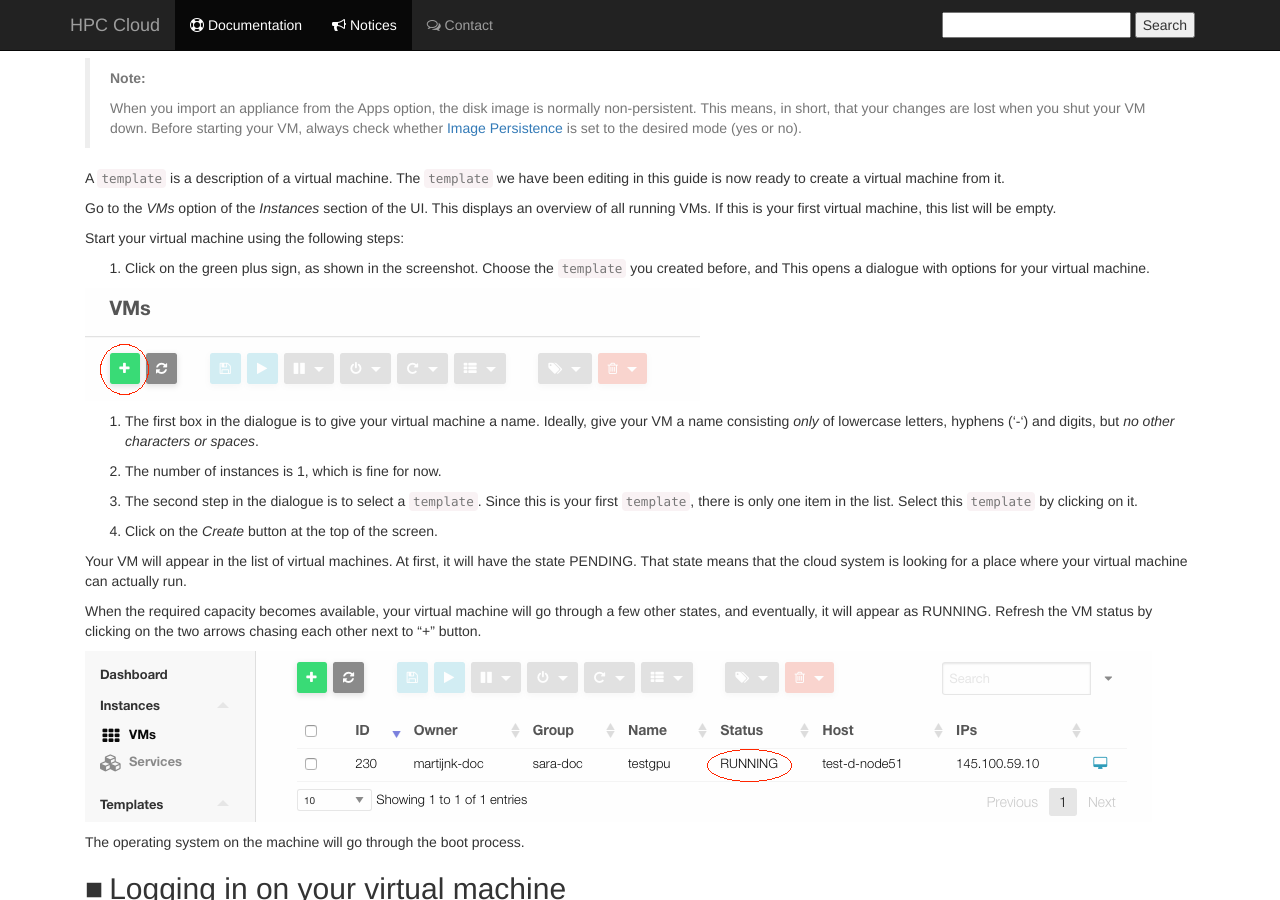
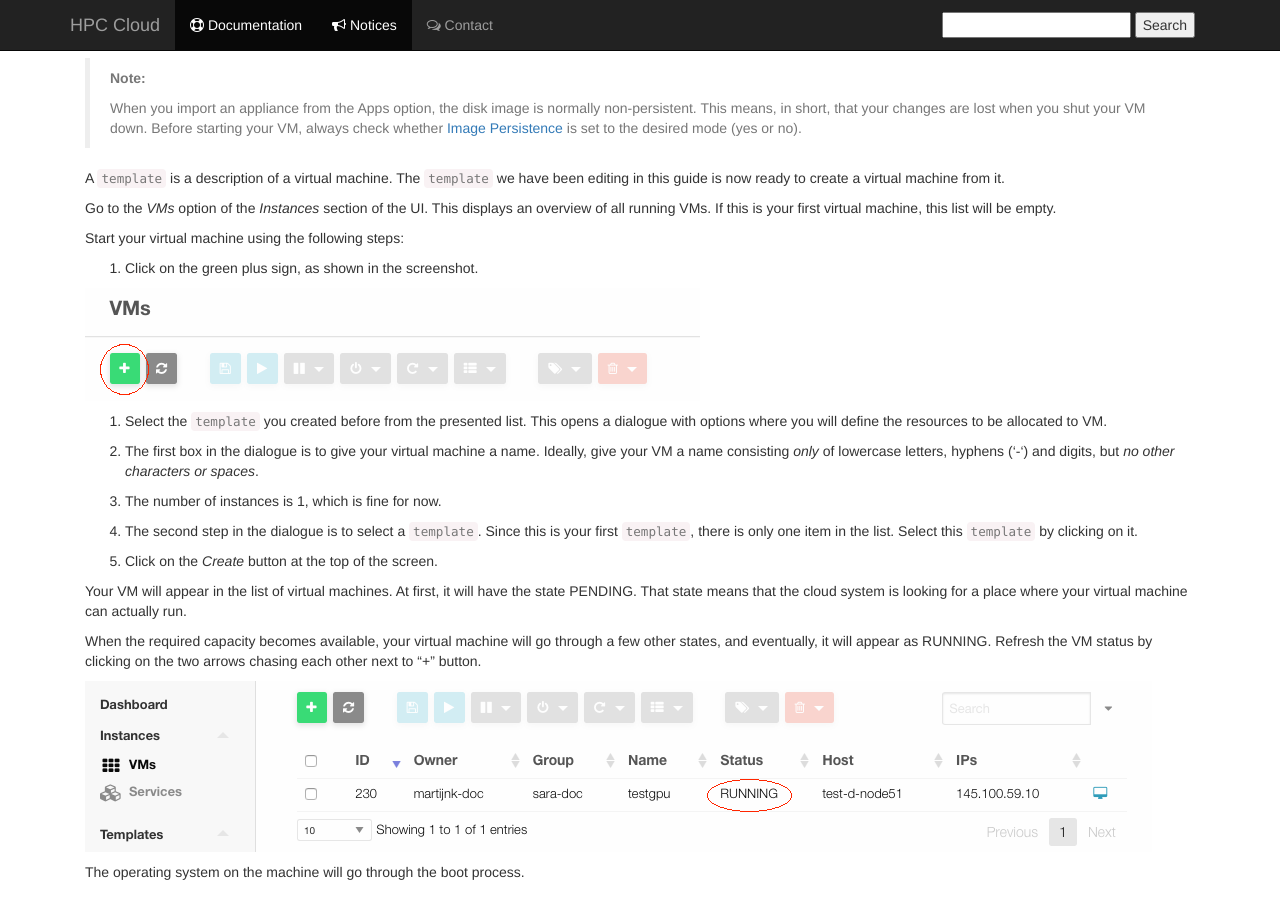
Before and after one commit to sara-nl/clouddocs, a Jekyll site: the page built from general-start.markdown, in a window 1280 px wide and 900 px high, scrolled down 3828 px. Built offline with Jekyll 4.4.1, drawn with Linux system fonts in a browser that asks for light colours; nearby versions of some CDN libraries; our own code applies the rules of GitHub Pages for plain Markdown files.

Commit message:
Update general-start.markdown

```diff
--- a/general-start.markdown
+++ b/general-start.markdown
@@ -105,9 +105,11 @@ Go to the _VMs_ option of the _Instances_ section of the UI. This displays an ov
 
 Start your virtual machine using the following steps:
 
-1. Click on the green plus sign, as shown in the screenshot. Choose the `template` you created before, and This opens a dialogue with options for your virtual machine.
+1. Click on the green plus sign, as shown in the screenshot.
 
 ![startVM](images/startVM.png)
+
+2. Select the `template` you created before from the presented list. This opens a dialogue with options where you will define the resources to be allocated to VM.
 
 2. The first box in the dialogue is to give your virtual machine a name. Ideally, give your VM a name consisting *only* of lowercase letters, hyphens ('-') and digits, but *no other characters or spaces*.
 
```
